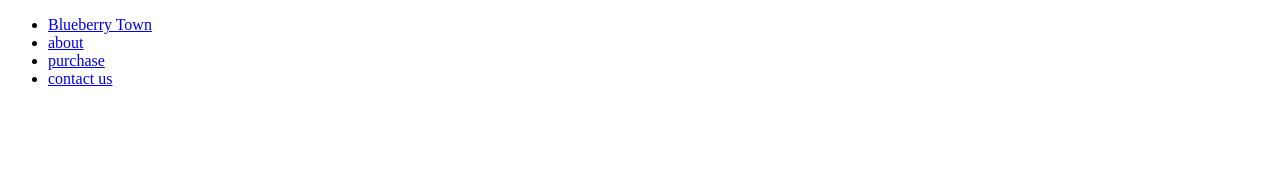
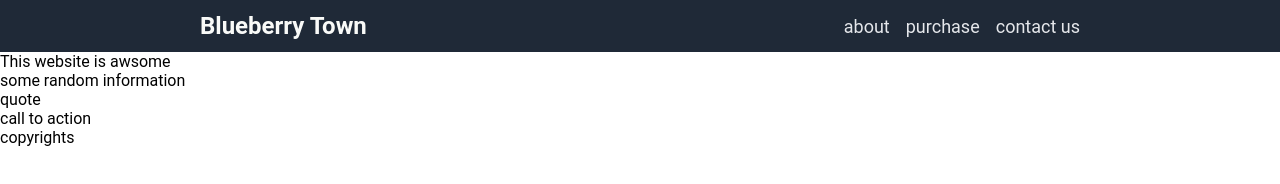
Before and after one commit to RiverWhite00189/landing-page, a plain HTML site: page index.html in a window 1280 px wide. Drawn offline with Linux system fonts and the light colour scheme.

Commit message:
Finish Header

```diff
--- a/index.html
+++ b/index.html
@@ -8,18 +8,35 @@
 <div class="header">
     <ul>
         <li class="logo"><a href="#"> Blueberry Town</a></li>
+
+        <div class="link">
         <li><a href="#">about</a></li>
         <li><a href="#">purchase</a></li>
         <li><a href="#">contact us</a></li>
+        </div>
     </ul>
 </div>
 
 <div class="content">
+    <div class="main">
+    This website is awsome
+    </div>
 
+    <div class="gallery">
+        some random information
+    </div>
+
+    <div class="quote">
+        quote
+    </div>
+
+    <div class="action">
+        call to action
+    </div>
 </div>
 
 <div class="footer">
-
+    copyrights
 </div>
 
 </body>
--- a/style.css
+++ b/style.css
@@ -0,0 +1,47 @@
+body {
+    display: flex;
+    flex-direction: column;
+    margin: 0px;
+    font-family: Roboto, Verdana, Geneva, Tahoma, sans-serif;
+}
+
+.header {
+    padding: 12px 200px;
+}
+
+.header {
+    background-color: #1F2937;
+}
+
+a {
+    text-decoration: none;
+}
+
+.header ul {
+    list-style-type: none;
+    margin: 0;
+    padding: 0;
+
+    display: flex;
+    justify-content: space-between;
+    align-items: center;
+}
+
+.link {
+    gap: 16px;
+}
+
+.header .logo a {
+    font-size: 24px;
+    color: #F9FAF8;
+    font-weight: bold;
+}
+
+.header .link a {
+    font-size: 18px;
+    color: #E5E7EB;
+}
+
+.header .link {
+    display: flex;
+}
```
